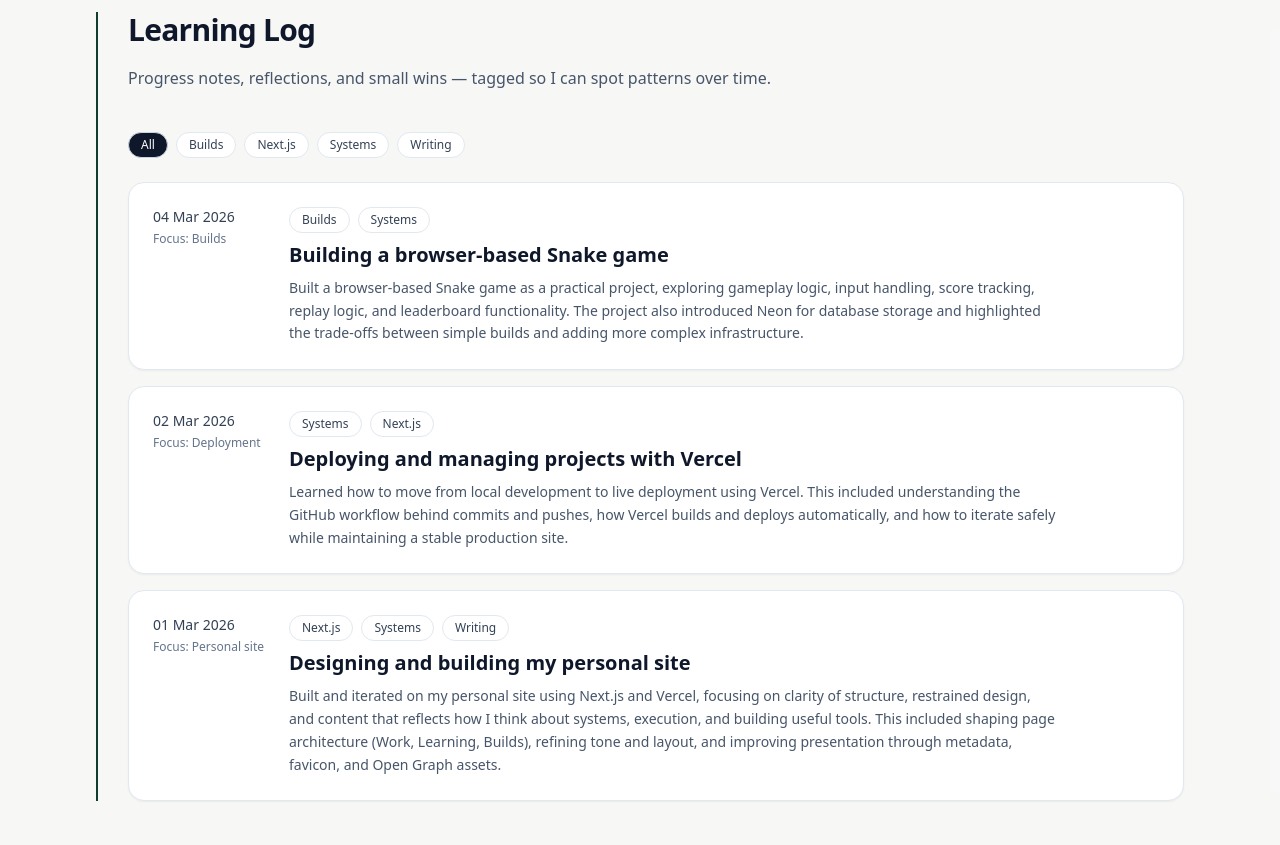
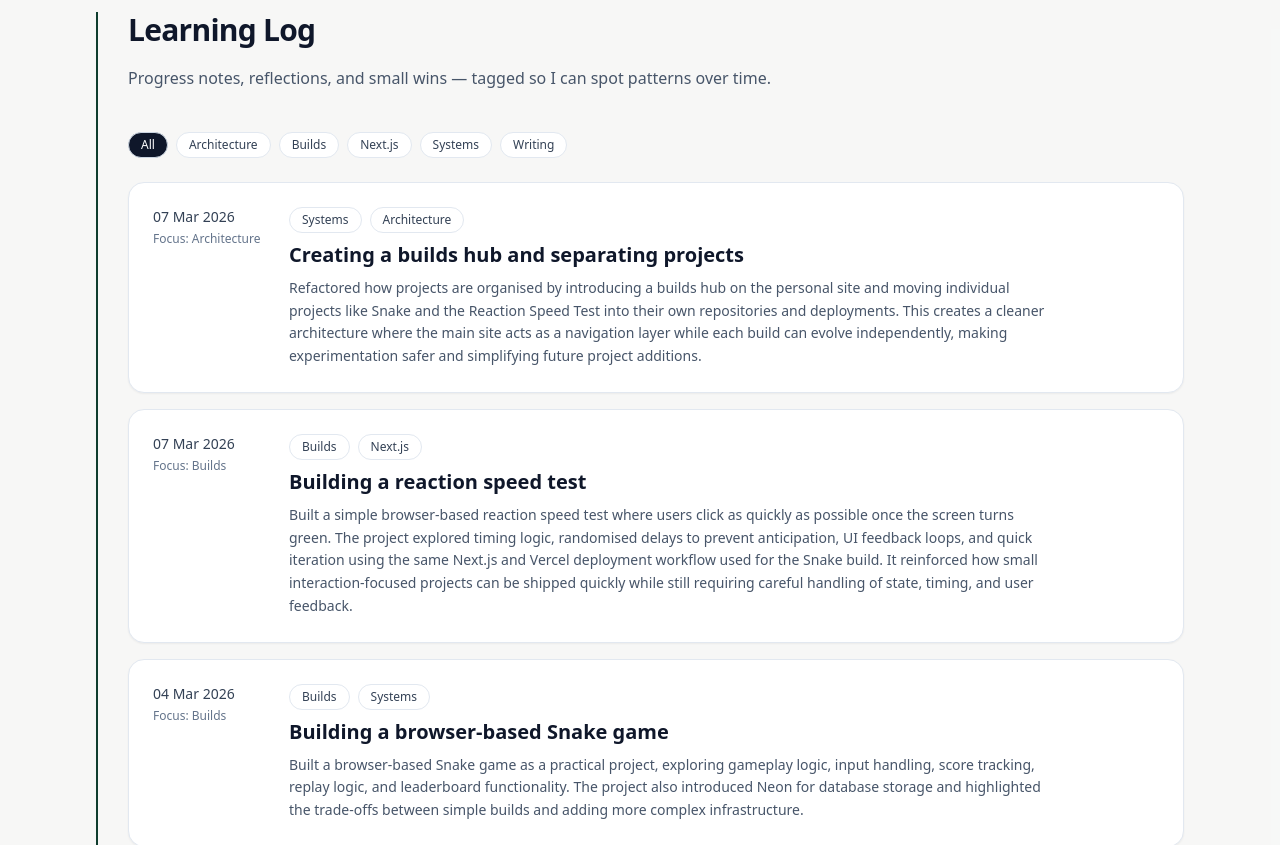
Before and after one commit to adammastersuk/adammasters.co.uk, a Next.js app: page /learning in a window 1280 px wide. Shown: the part 480-1325 px from the top of the page. Built offline with nearby package versions, Linux system fonts and the light colour scheme.

Commit message:
learnings update

```diff
--- a/data/learning-posts.ts
+++ b/data/learning-posts.ts
@@ -10,6 +10,22 @@ export type LearningPost = {
 
 export const learningPosts: LearningPost[] = [
 
+  {
+  date: '2026-03-07',
+  sprint: 'Architecture',
+  title: 'Creating a builds hub and separating projects',
+  summary:
+    'Refactored how projects are organised by introducing a builds hub on the personal site and moving individual projects like Snake and the Reaction Speed Test into their own repositories and deployments. This creates a cleaner architecture where the main site acts as a navigation layer while each build can evolve independently, making experimentation safer and simplifying future project additions.',
+  tags: ['Systems', 'Architecture']
+},
+  {
+  date: '2026-03-07',
+  sprint: 'Builds',
+  title: 'Building a reaction speed test',
+  summary:
+    'Built a simple browser-based reaction speed test where users click as quickly as possible once the screen turns green. The project explored timing logic, randomised delays to prevent anticipation, UI feedback loops, and quick iteration using the same Next.js and Vercel deployment workflow used for the Snake build. It reinforced how small interaction-focused projects can be shipped quickly while still requiring careful handling of state, timing, and user feedback.',
+  tags: ['Builds', 'Next.js']
+},
   {
   date: '2026-03-04',
   sprint: 'Builds',
```
